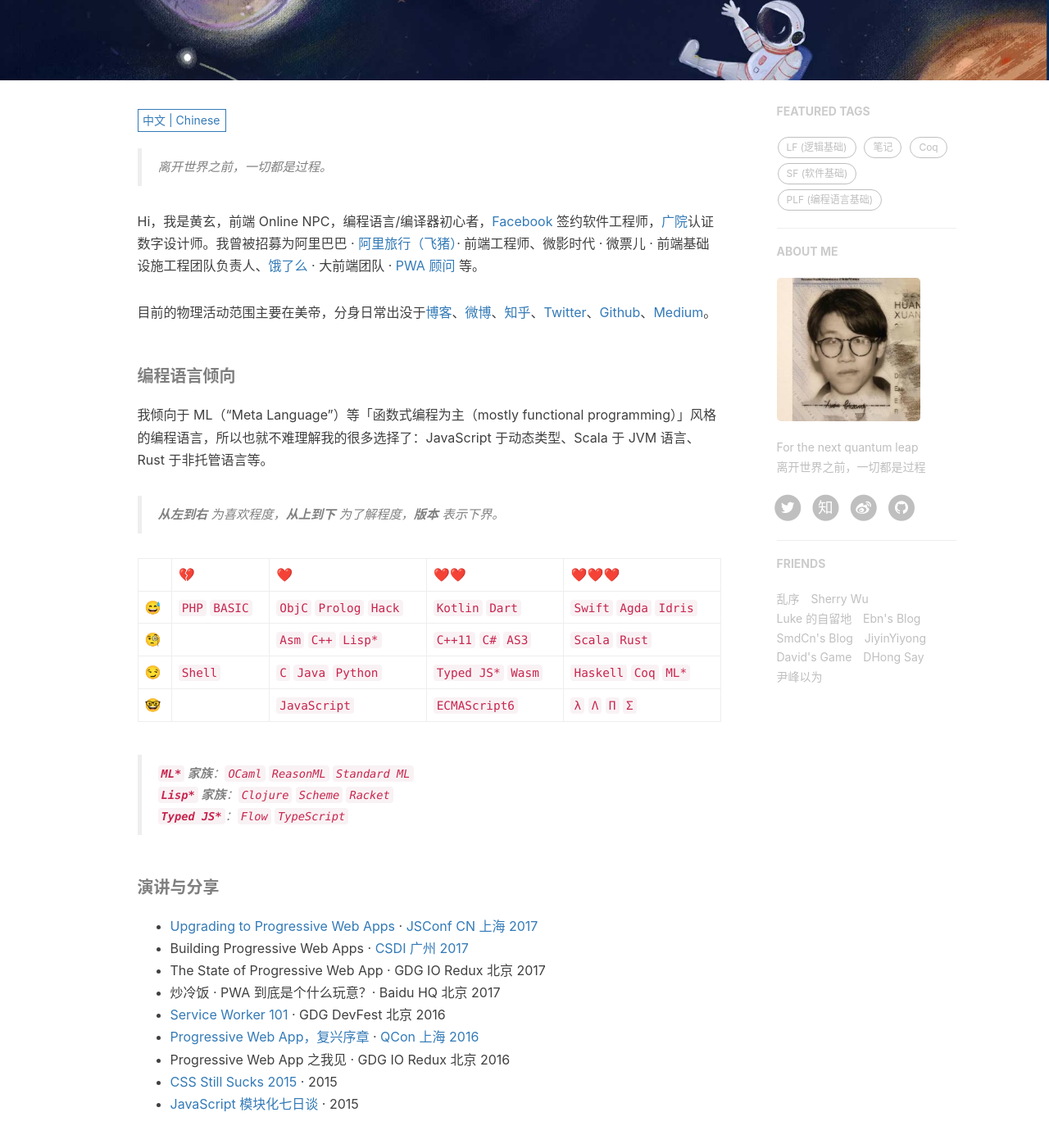
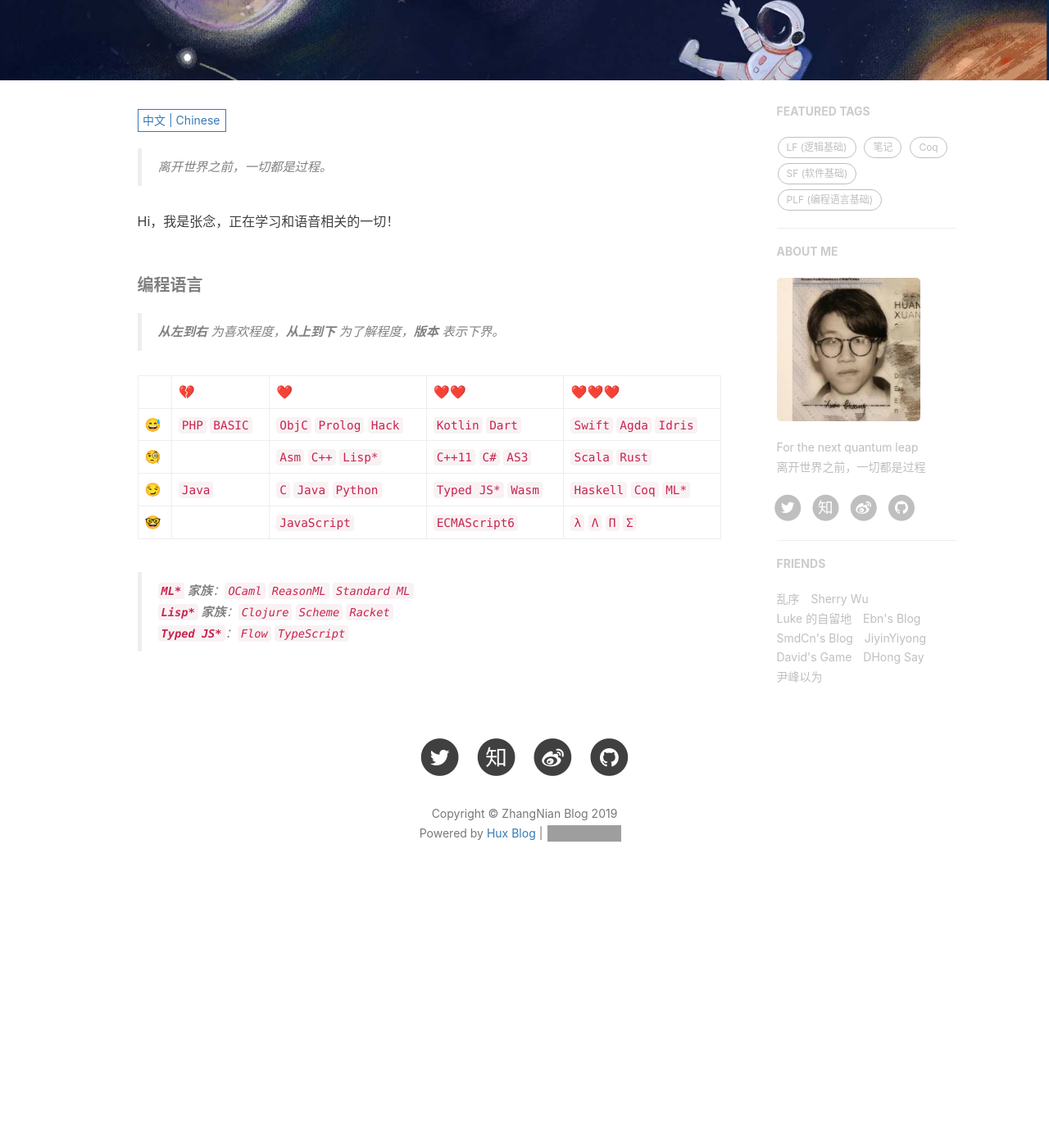
Before and after one commit to Zhang-Nian/Speech, a Jekyll site: the page built from about.html, in a window 1280 px wide and 1400 px high, scrolled down 320 px. Shown: the top 1396 px of the window at 82% size. Built offline with Jekyll 4.4.1, drawn with Linux system fonts in a browser that asks for light colours; nearby versions of some CDN libraries; comment, search, counter and statistics services are not loaded; after the commit the page ends 1441 px from its top, so only the background shows below that; grey boxes are pictures that could not be loaded.

Commit message:
Update zh.md

```diff
--- a/_includes/about/zh.md
+++ b/_includes/about/zh.md
@@ -1,46 +1,18 @@
 > 离开世界之前，一切都是过程。
 
-Hi，我是黄玄，前端 Online NPC，编程语言/编译器初心者，[Facebook](https://www.facebook.com/) 签约软件工程师，[广院](https://baike.baidu.com/item/%E4%B8%AD%E5%9B%BD%E4%BC%A0%E5%AA%92%E5%A4%A7%E5%AD%A6)认证数字设计师。我曾被招募为阿里巴巴 · [阿里旅行（飞猪）](http://alitrip.com)· 前端工程师、微影时代 · 微票儿 · 前端基础设施工程团队负责人、[饿了么](https://ele.me/) · 大前端团队 · [PWA 顾问](https://medium.com/elemefe/upgrading-ele-me-to-progressive-web-app-2a446832e509) 等。
+Hi，我是张念，正在学习和语音相关的一切！
 
-目前的物理活动范围主要在美帝，分身日常出没于[博客](https://huangxuan.me)、[微博](https://weibo.com/huxpro)、[知乎](https://www.zhihu.com/people/huxpro/pins/posts)、[Twitter](https://twitter.com/Huxpro/)、[Github](https://github.com/huxpro)、[Medium](https://medium.com/@Huxpro)。
-
-
-##### 编程语言倾向
-
-我倾向于 ML（“Meta Language”）等「函数式编程为主（mostly functional programming）」风格的编程语言，所以也就不难理解我的很多选择了：JavaScript 于动态类型、Scala 于 JVM 语言、Rust 于非托管语言等。
+##### 编程语言
 
 > __从左到右__ 为喜欢程度，__从上到下__ 为了解程度，__版本__ 表示下界。
 
-|     | 💔️           | ❤️ ️                   | ❤️❤️ ️             | ❤️❤️❤️ ️               |
+|     | 💔️            | ❤️ ️                     | ❤️❤️ ️                | ❤️❤️❤️ ️                   |
 | --- | ------------- | ---------------------- | ------------------ | ---------------------- |
 | 😅  | `PHP` `BASIC` | `ObjC` `Prolog` `Hack` | `Kotlin` `Dart`    | `Swift` `Agda` `Idris` |
 | 🧐  |               | `Asm` `C++`  `Lisp*`   | `C++11` `C#` `AS3` | `Scala` `Rust`         |
-| 😏  | `Shell`       | `C` `Java` `Python`    | `Typed JS*` `Wasm` | `Haskell` `Coq` `ML*`  |
+| 😏  | `Java`        | `C` `Java` `Python`    | `Typed JS*` `Wasm` | `Haskell` `Coq` `ML*`  |
 | 🤓  |               | `JavaScript`           | `ECMAScript6`      | `λ` `Λ` `Π` `Σ`        |
 
 > __`ML*` 家族__：`OCaml` `ReasonML` `Standard ML`
 > __`Lisp*` 家族__：`Clojure` `Scheme` `Racket`
 > __`Typed JS*`__：`Flow` `TypeScript`
-
-
-##### 演讲与分享
-
-- [Upgrading to Progressive Web Apps][9] · [JSConf CN 上海 2017](http://2017.jsconf.cn/)
-- Building Progressive Web Apps · [CSDI 广州 2017](http://www.csdisummit.com/)
-- The State of Progressive Web App · GDG IO Redux 北京 2017
-- 炒冷饭 · PWA 到底是个什么玩意？· Baidu HQ 北京 2017
-- [Service Worker 101][5] · GDG DevFest 北京 2016
-- [Progressive Web App，复兴序章][4] · [QCon 上海 2016](http://2016.qconshanghai.com/presentation/3111)
-- Progressive Web App 之我见 · GDG IO Redux 北京 2016
-- [CSS Still Sucks 2015][2] · 2015
-- [JavaScript 模块化七日谈][1] · 2015
-
-[1]: //huangxuan.me/2015/07/09/js-module-7day/
-[2]: //huangxuan.me/2015/12/28/css-sucks-2015/
-[3]: //huangxuan.me/2016/06/05/pwa-in-my-pov/
-[4]: //huangxuan.me/2016/10/20/pwa-qcon2016/
-[5]: //huangxuan.me/2016/11/20/sw-101-gdgdf/
-[6]: https://yanshuo.io/assets/player/?deck=58ac8598b123db0067292f92 "PWA Rehashing"
-[7]: https://yanshuo.io/assets/player/?deck=593ad6fbfe88c2006a0a0d6d "The State of PWA"
-[8]: https://yanshuo.io/assets/player/?deck=594d673d570c357d0698a950 "Building PWA"
-[9]: //huangxuan.me/jsconfcn2017/
```
